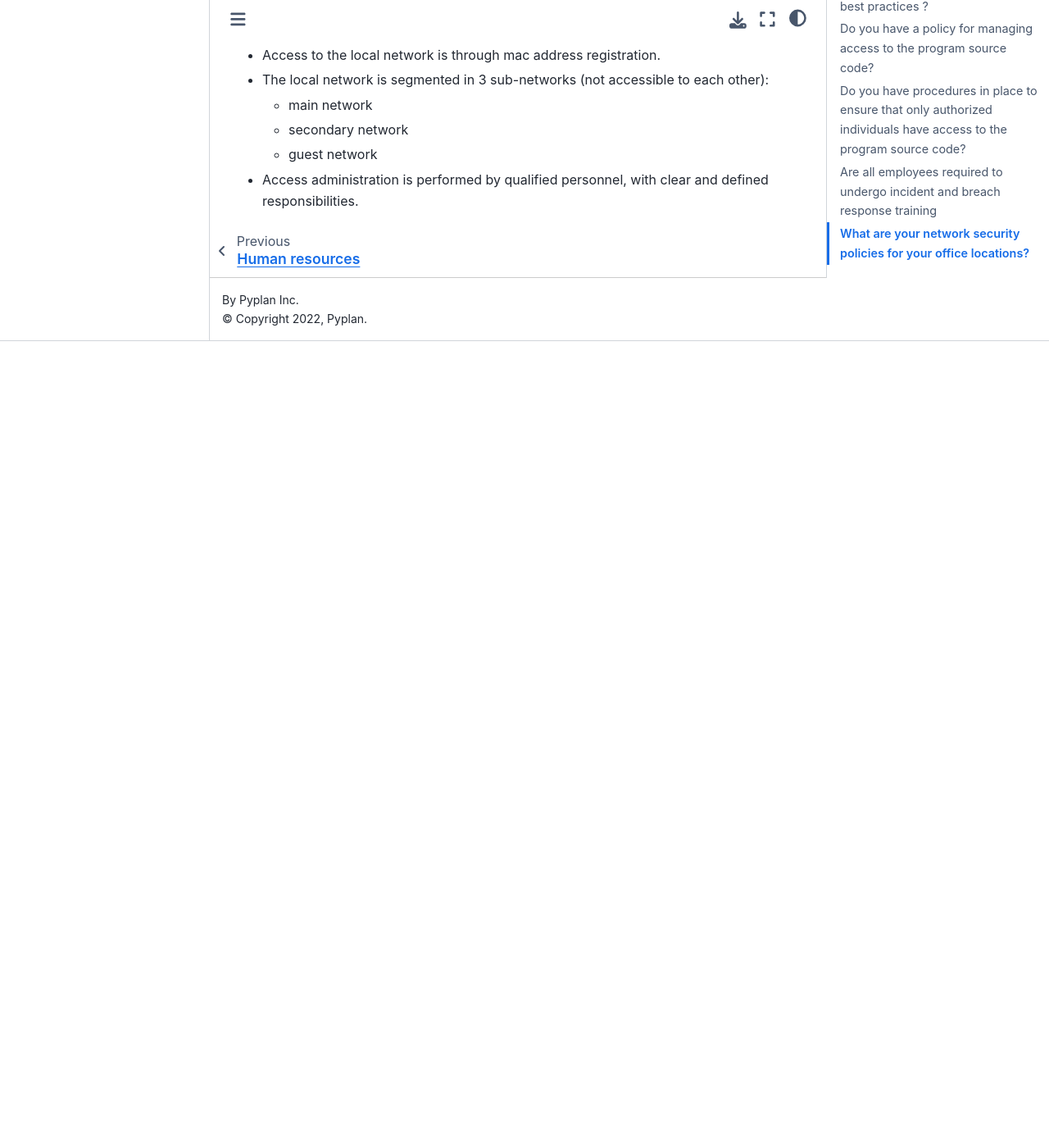
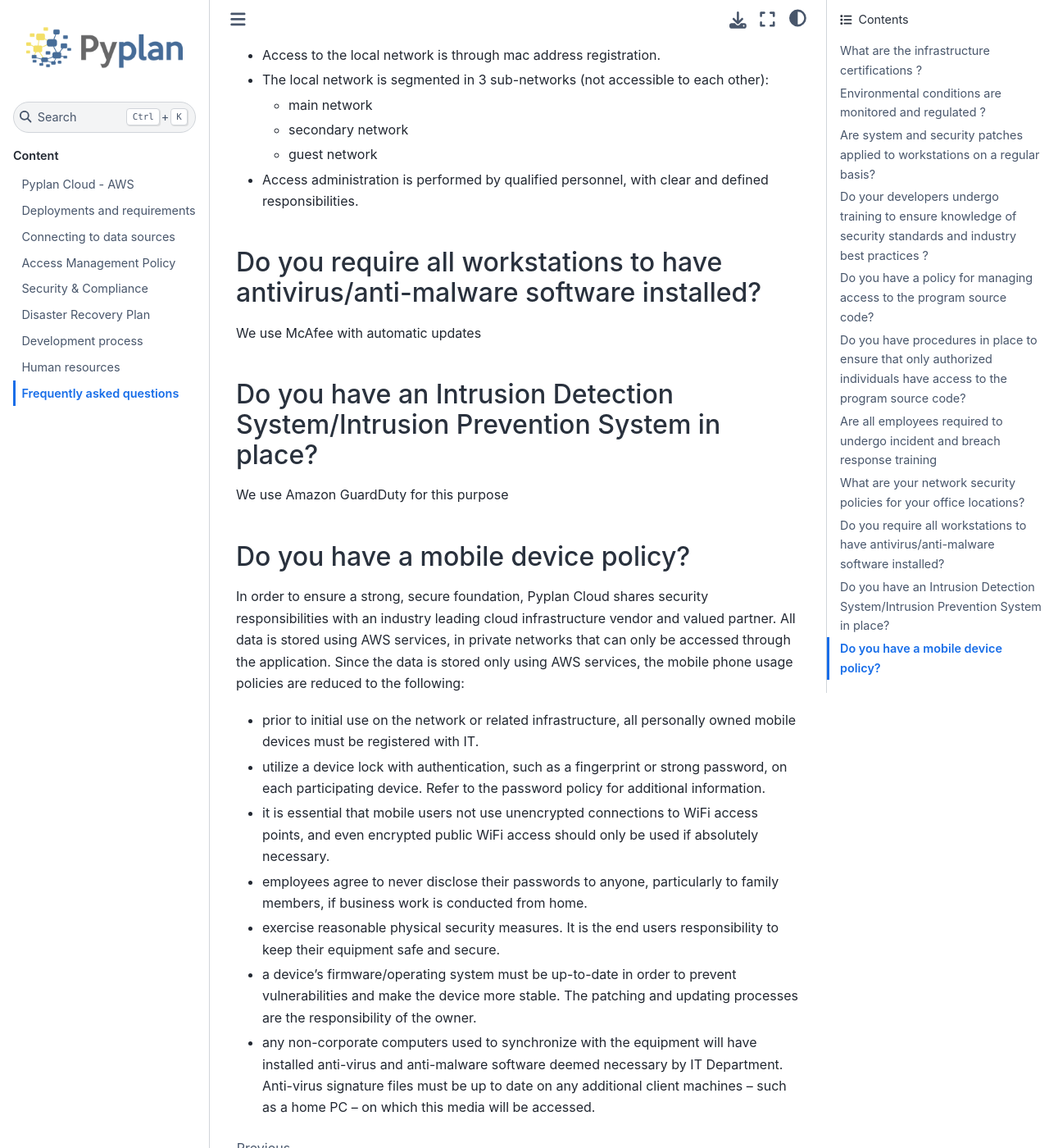
Before and after one commit to pyplan/policies, a Sphinx documentation site: the page built from docs/faq/index.rst, in a window 1280 px wide and 1400 px high, scrolled down 1688 px. Shown: the whole window at 82% size. Built offline with Sphinx 7.4.7 and the Sphinx Book theme 1.1.4, drawn with Linux system fonts in a browser that asks for light colours; before the commit the page ends 2104 px from its top, so only the background shows below that.

Commit message:
more content

```diff
--- a/docs/faq/index.rst
+++ b/docs/faq/index.rst
@@ -54,3 +54,32 @@
   - secondary network
   - guest network
 - Access administration is performed by qualified personnel, with clear and defined responsibilities.
+
+
+
+Do you require all workstations to have antivirus/anti-malware software installed?
+----------------------------------------------------------------------------------
+
+We use McAfee with automatic updates
+
+
+Do you have an Intrusion Detection System/Intrusion Prevention System in place?
+-------------------------------------------------------------------------------
+
+We use Amazon GuardDuty for this purpose
+
+
+Do you have a mobile device policy?
+-----------------------------------
+
+In order to ensure a strong, secure foundation, Pyplan Cloud shares security responsibilities with an industry leading cloud infrastructure vendor and valued partner.
+All data is stored using AWS services, in private networks that can only be accessed through the application.
+Since the data is stored only using AWS services, the mobile phone usage policies are reduced to the following:
+
+- prior to initial use on the network or related infrastructure, all personally owned mobile devices must be registered with IT.
+- utilize a device lock with authentication, such as a fingerprint or strong password, on each participating device. Refer to the  password policy for additional information.
+- it is essential that mobile users not use unencrypted connections to WiFi access points, and even encrypted public WiFi access should only be used if absolutely necessary.
+- employees agree to never disclose their passwords to anyone, particularly to family members, if business work is conducted from home.
+- exercise reasonable physical security measures. It is the end users responsibility to keep their equipment safe and secure.
+- a device’s firmware/operating system must be up-to-date in order to prevent vulnerabilities and make the device more stable. The patching and updating processes are the responsibility of the owner.
+- any non-corporate computers used to synchronize with the  equipment will have installed anti-virus and anti-malware software deemed necessary by IT Department. Anti-virus signature files must be up to date on any additional client machines – such as a home PC – on which this media will be accessed.
--- a/docs/security_and_compliance/index.rst
+++ b/docs/security_and_compliance/index.rst
@@ -105,3 +105,41 @@
 ------------------
 
 After the system has been fixed and the service has been reset, it will be submitted a report informing the client the details of the event to decide any further action.
+
+
+--------------------------------------
+Pyplan Cloud network security policies
+--------------------------------------
+
+In order to ensure a strong, secure foundation, Pyplan Cloud shares security responsibilities with an industry leading cloud infrastructure vendor and valued partner.
+All data is stored using AWS services, in private networks that can only be accessed through the application.
+
+All remote access to Pypan cloud infrastructure will either be through a secure VPN connection on a Pyplan owned device that has up-to-date anti-virus software.
+
+Remote access using VPN can only be performed from authorized IP addresses.
+
+Users must not install network hardware or software that provides network services without IT approval.
+
+Users must not download, install, or run security programs or utilities that reveal weaknesses in the security of a system.
+
+Secure remote access must be strictly controlled. Control will be enforced with Multi- Factor Authentication (MFA).
+
+Only IT approved VPN clients may be used.
+
+
+------------------
+Teleworking policy
+------------------
+
+In order to ensure a strong, secure foundation, Pyplan Cloud shares security responsibilities with an industry leading cloud infrastructure vendor and valued partner.
+All data is stored using AWS services, in private networks that can only be accessed through the application.
+
+No organizational or customer data is stored in our offices. The offices are used as a work meeting point or to provide a suitable workplace.
+However, we have the following policies related to teleworking:
+
+ - The employee shall designate a workspace, within the remote work location, for placement and installation of equipment to be used while teleworking
+ - The employee shall maintain this workspace in a safe condition, free from hazards and other dangers to the employee and equipment
+ - All applicable policies for acceptable use, protection of member information, security, etc, shall be observed
+ - Personally owned equipment may not be connected to Pyplan owned equipment
+ - The employee is responsible for securing the equipment provided to the employee by the IT Department
+ - The employee will not modify any equipment without written authorization from the IT Department.
```
